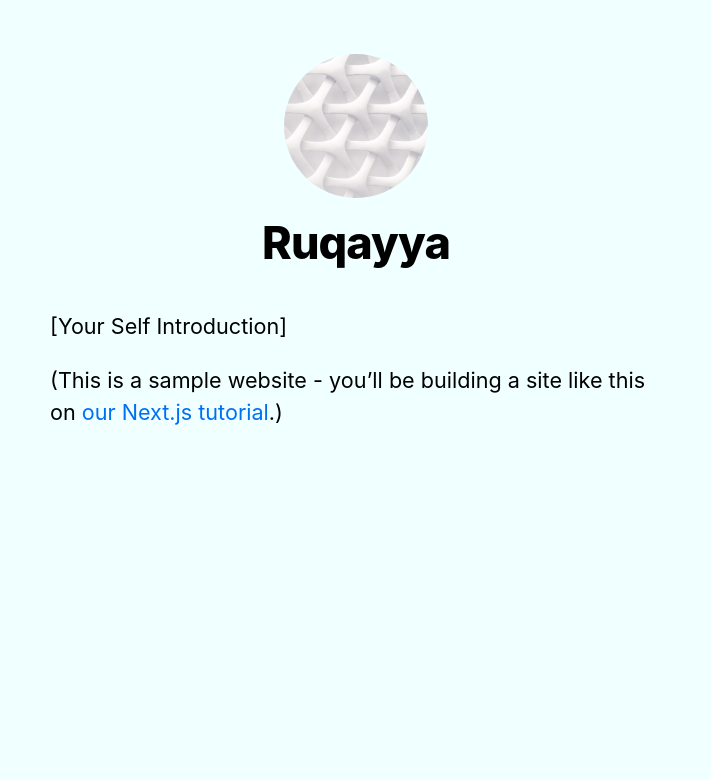
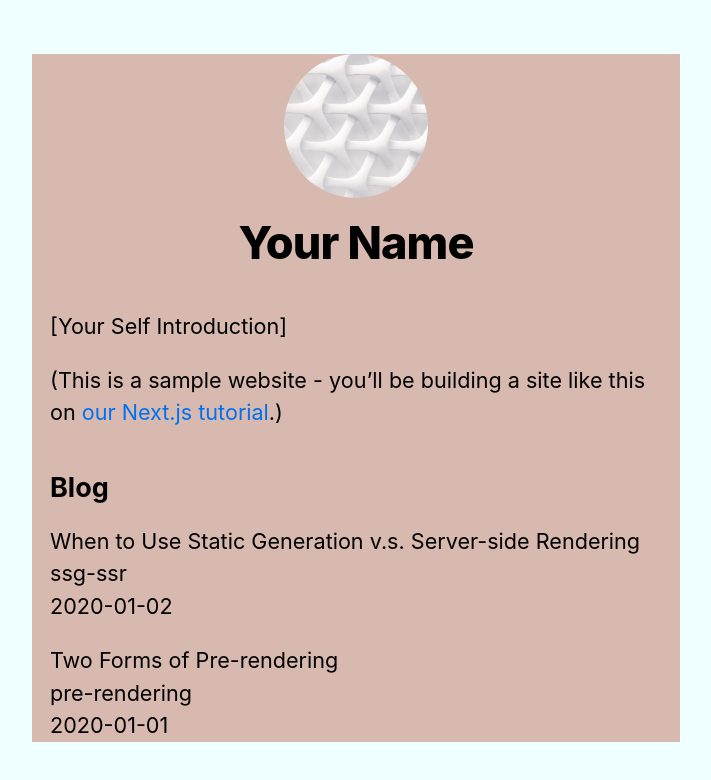
Before and after one commit to Ruqayya-Hasnee/nextjs-blog, a Next.js app: page / in a window 1280 px wide. Shown: the top 780 px of the page, without its empty margins (284-995 px from the left). Built offline with nearby package versions, Linux system fonts and the light colour scheme.

Commit message:
added task of dynamic routes for blog posts with pre-rendering and data fetching using getStaticPaths and getStaticProps

```diff
--- a/components/layout.js
+++ b/components/layout.js
@@ -4,7 +4,7 @@
 import utilStyles from "../styles/utils.module.css";
 import Link from "next/link";
 
-const name = "Ruqayya";
+const name = "Your Name";
 export const siteTitle = "Next.js Sample Website";
 
 export default function Layout({ children, home }) {
--- a/components/layout.module.css
+++ b/components/layout.module.css
@@ -2,6 +2,7 @@
     max-width: 36rem;
     padding: 0 1rem;
     margin: 3rem auto 6rem;
+    background-color: rgb(215, 185, 175);
   }
 
   .header {
--- /dev/null
+++ b/lib/posts.js
@@ -0,0 +1,73 @@
+import fs from 'fs';
+import path from 'path';
+import matter from 'gray-matter';
+
+const postsDirectory = path.join(process.cwd(), 'posts');
+
+export function getSortedPostsData() {
+  // Get file names under /posts
+  const fileNames = fs.readdirSync(postsDirectory);
+  const allPostsData = fileNames.map((fileName) => {
+    // Remove ".md" from file name to get id
+    const id = fileName.replace(/\.md$/, '');
+
+    // Read markdown file as string
+    const fullPath = path.join(postsDirectory, fileName);
+    const fileContents = fs.readFileSync(fullPath, 'utf8');
+
+    // Use gray-matter to parse the post metadata section
+    const matterResult = matter(fileContents);
+
+    // Combine the data with the id
+    return {
+      id,
+      ...matterResult.data,
+    };
+  });
+  // Sort posts by date
+  return allPostsData.sort((a, b) => {
+    if (a.date < b.date) {
+      return 1;
+    } else {
+      return -1;
+    }
+  });
+}
+
+export function getAllPostIds() {
+    const fileNames = fs.readdirSync(postsDirectory);
+
+    // Returns an array that looks like this:
+    // [
+    //   {
+    //     params: {
+    //       id: 'ssg-ssr'
+    //     }
+    //   },
+    //   {
+    //     params: {
+    //       id: 'pre-rendering'
+    //     }
+    //   }
+    // ]
+    return fileNames.map((fileName) => {
+      return {
+        params: {
+          id: fileName.replace(/\.md$/, ''),
+        },
+      };
+    });
+  }
+  export function getPostData(id) {
+    const fullPath = path.join(postsDirectory, `${id}.md`);
+    const fileContents = fs.readFileSync(fullPath, 'utf8');
+
+    // Use gray-matter to parse the post metadata section
+    const matterResult = matter(fileContents);
+
+    // Combine the data with the id
+    return {
+      id,
+      ...matterResult.data,
+    };
+  }
--- a/package.json
+++ b/package.json
@@ -6,6 +6,7 @@
     "start": "next start"
   },
   "dependencies": {
+    "gray-matter": "^4.0.3",
     "next": "latest",
     "react": "18.2.0",
     "react-dom": "18.2.0"
--- a/pages/index.js
+++ b/pages/index.js
@@ -1,8 +1,18 @@
 import Head from 'next/head';
 import Layout, { siteTitle } from '../components/layout';
 import utilStyles from '../styles/utils.module.css';
+import { getSortedPostsData } from '../lib/posts';
 
-export default function Home() {
+export async function getStaticProps() {
+  const allPostsData = getSortedPostsData();
+  return {
+    props: {
+      allPostsData,
+    },
+  };
+}
+
+export default function Home({ allPostsData }) {
   return (
     <Layout home>
       <Head>
@@ -15,6 +25,20 @@
           <a href="https://nextjs.org/learn">our Next.js tutorial</a>.)
         </p>
       </section>
+      <section className={`${utilStyles.headingMd} ${utilStyles.padding1px}`}>
+        <h2 className={utilStyles.headingLg}>Blog</h2>
+        <ul className={utilStyles.list}>
+          {allPostsData.map(({ id, date, title }) => (
+            <li className={utilStyles.listItem} key={id}>
+              {title}
+              <br />
+              {id}
+              <br />
+              {date}
+            </li>
+          ))}
+        </ul>
+      </section>
     </Layout>
   );
 }
--- /dev/null
+++ b/posts/pre-rendering.md
@@ -0,0 +1,11 @@
+---
+title: 'Two Forms of Pre-rendering'
+date: '2020-01-01'
+---
+
+Next.js has two forms of pre-rendering: **Static Generation** and **Server-side Rendering**. The difference is in **when** it generates the HTML for a page.
+
+- **Static Generation** is the pre-rendering method that generates the HTML at **build time**. The pre-rendered HTML is then _reused_ on each request.
+- **Server-side Rendering** is the pre-rendering method that generates the HTML on **each request**.
+
+Importantly, Next.js lets you **choose** which pre-rendering form to use for each page. You can create a "hybrid" Next.js app by using Static Generation for most pages and using Server-side Rendering for others.
--- /dev/null
+++ b/posts/ssg-ssr.md
@@ -0,0 +1,19 @@
+---
+title: 'When to Use Static Generation v.s. Server-side Rendering'
+date: '2020-01-02'
+---
+
+We recommend using **Static Generation** (with and without data) whenever possible because your page can be built once and served by CDN, which makes it much faster than having a server render the page on every request.
+
+You can use Static Generation for many types of pages, including:
+
+- Marketing pages
+- Blog posts
+- E-commerce product listings
+- Help and documentation
+
+You should ask yourself: "Can I pre-render this page **ahead** of a user's request?" If the answer is yes, then you should choose Static Generation.
+
+On the other hand, Static Generation is **not** a good idea if you cannot pre-render a page ahead of a user's request. Maybe your page shows frequently updated data, and the page content changes on every request.
+
+In that case, you can use **Server-Side Rendering**. It will be slower, but the pre-rendered page will always be up-to-date. Or you can skip pre-rendering and use client-side JavaScript to populate data.
```
Also changed, not shown: pages/posts/[id].js (added, +31 -0 lines), pages/posts/first-post.js (deleted, +0 -25 lines), 1 other file (tests, documents, lock files or other folders).
